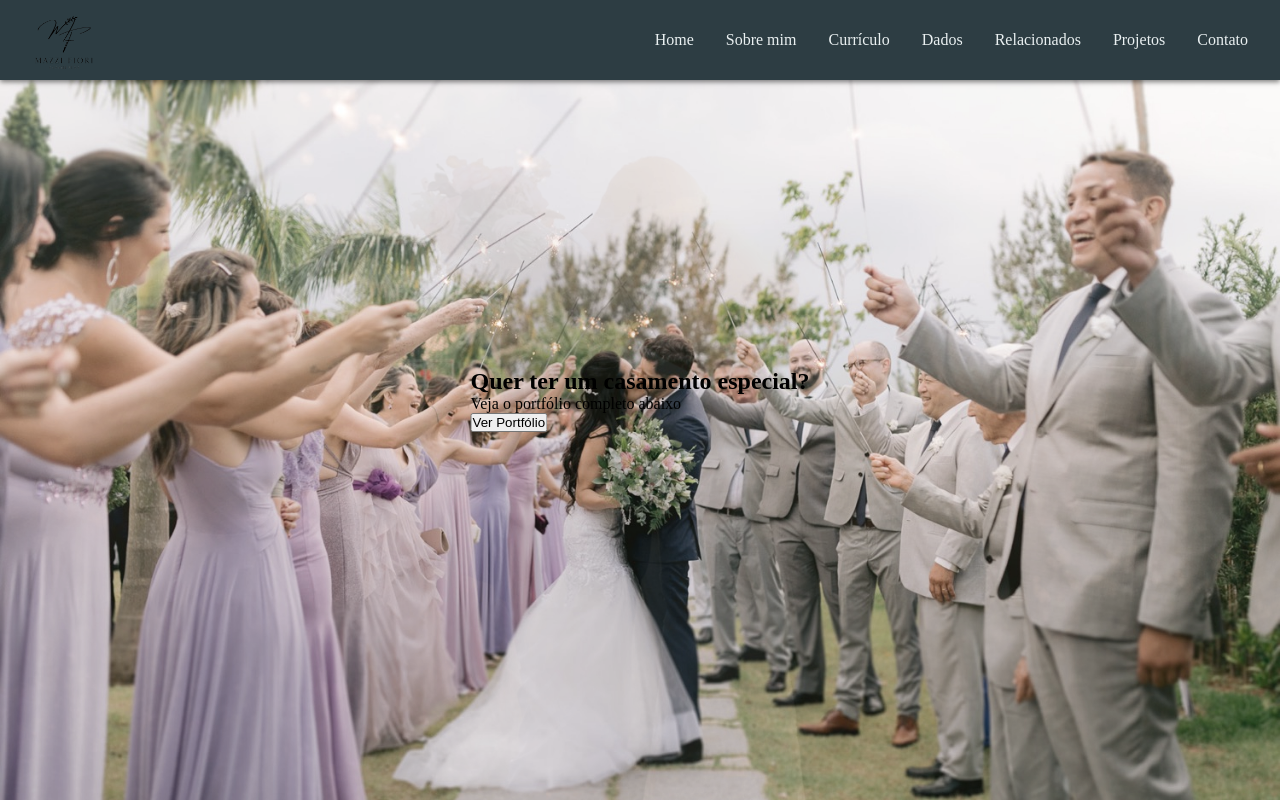
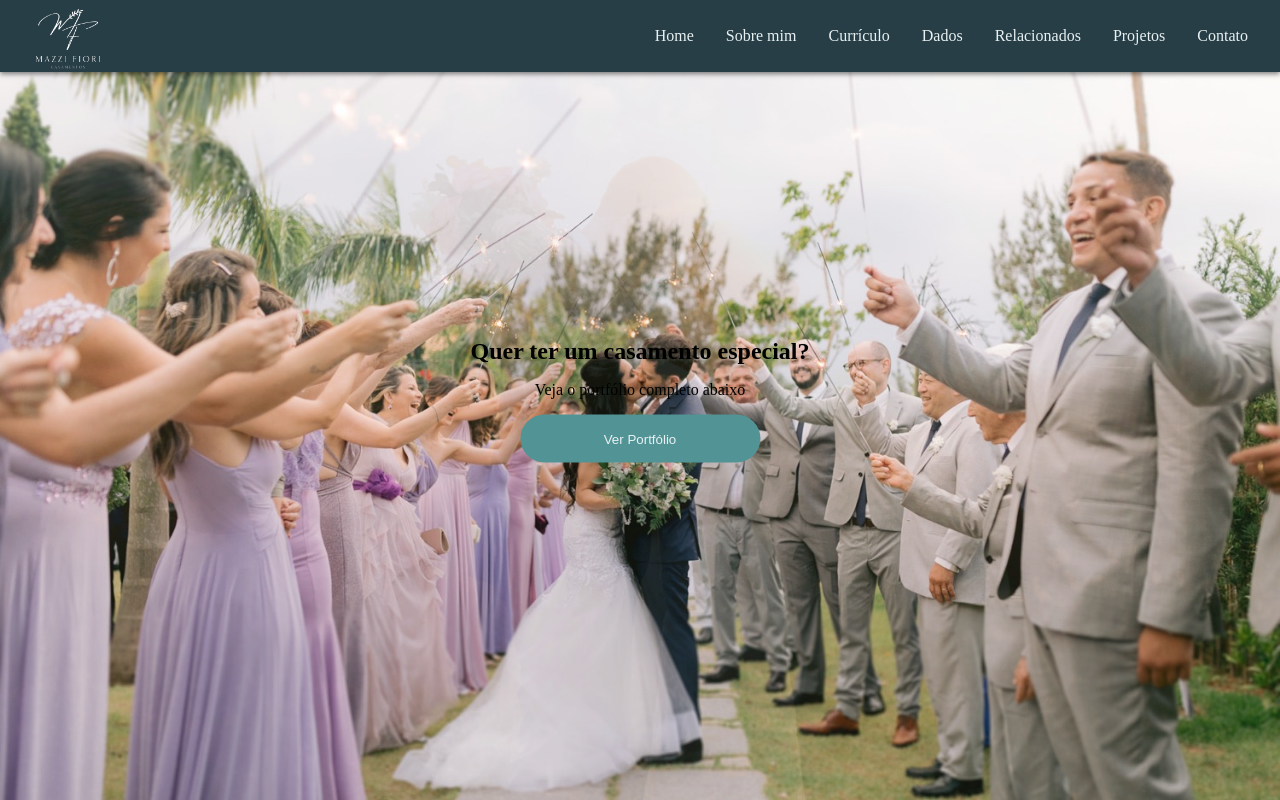
Before and after one commit to RafaelHDSV/Mazzi-Fiori-Casamentos, a plain HTML site: page index.html in a window 1280 px wide. Drawn offline with Linux system fonts and the light colour scheme.

Commit message:
Updating style.css

```diff
--- a/style.css
+++ b/style.css
@@ -25,7 +25,8 @@ html {
 }
 
 .logo,
-.item_header {
+.item_header,
+.btn_primary {
     cursor: pointer;
     transition: 1s all ease;
 }
@@ -38,7 +39,6 @@ header {
     background-repeat: no-repeat;
     background-position: center;
     background-size: cover;
-    filter: grayscale(.3);
     height: 100vh;
     transition: 1s all ease;
     position: relative;
@@ -49,17 +49,23 @@ nav {
     flex-direction: row;
     justify-content: space-between;
     align-items: center;
-    max-height: 5rem;
+    height: auto;
     width: 100%;
-    height: 100%;
     padding: 0 2rem;
     background-color: var(--dark_green);
     color: var(--white);
     box-shadow: 0px 2px 5px 0px rgba(0, 0, 0, 0.5);
+    flex-wrap: wrap;
 }
 
 .logo {
-    max-width: 4rem;
+    max-width: 4.5rem;
+    width: 100%;
+    filter: invert(100%);
+}
+
+.logo:hover {
+    transform: scale(3);
 }
 
 .item_list_header {
@@ -76,4 +82,26 @@ nav {
     top: 50%;
     left: 50%;
     transform: translate(-50%, -50%);
+    display: flex;
+    flex-direction: column;
+    justify-content: center;
+    align-items: center;
+    gap: 1rem;
 }
+
+.btn_primary {
+    outline: 0;
+    border: none;
+    background-color: var(--green);
+    color: var(--white);
+    max-width: 15rem;
+    max-height: 3rem;
+    width: 100%;
+    height: 100vh;
+    border-radius: 3rem;
+}
+
+.btn_primary:hover {
+    background-color: var(--white);
+    color: var(--green);
+}
```
